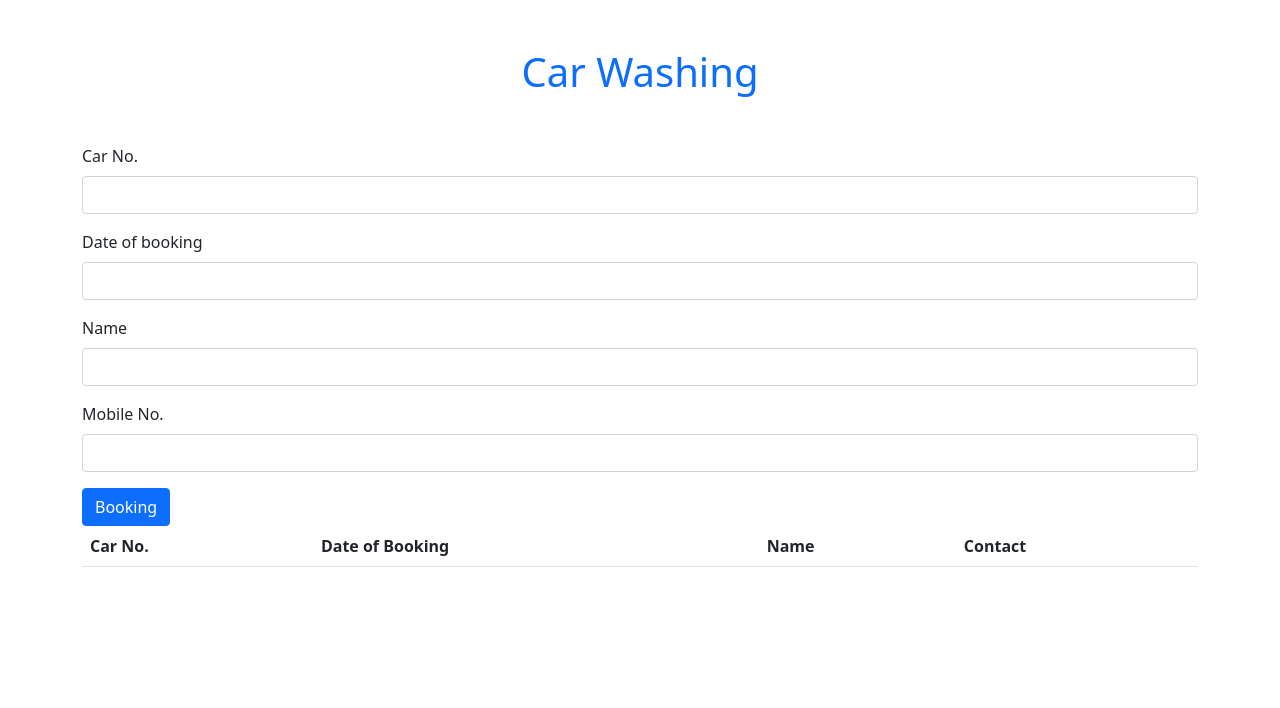
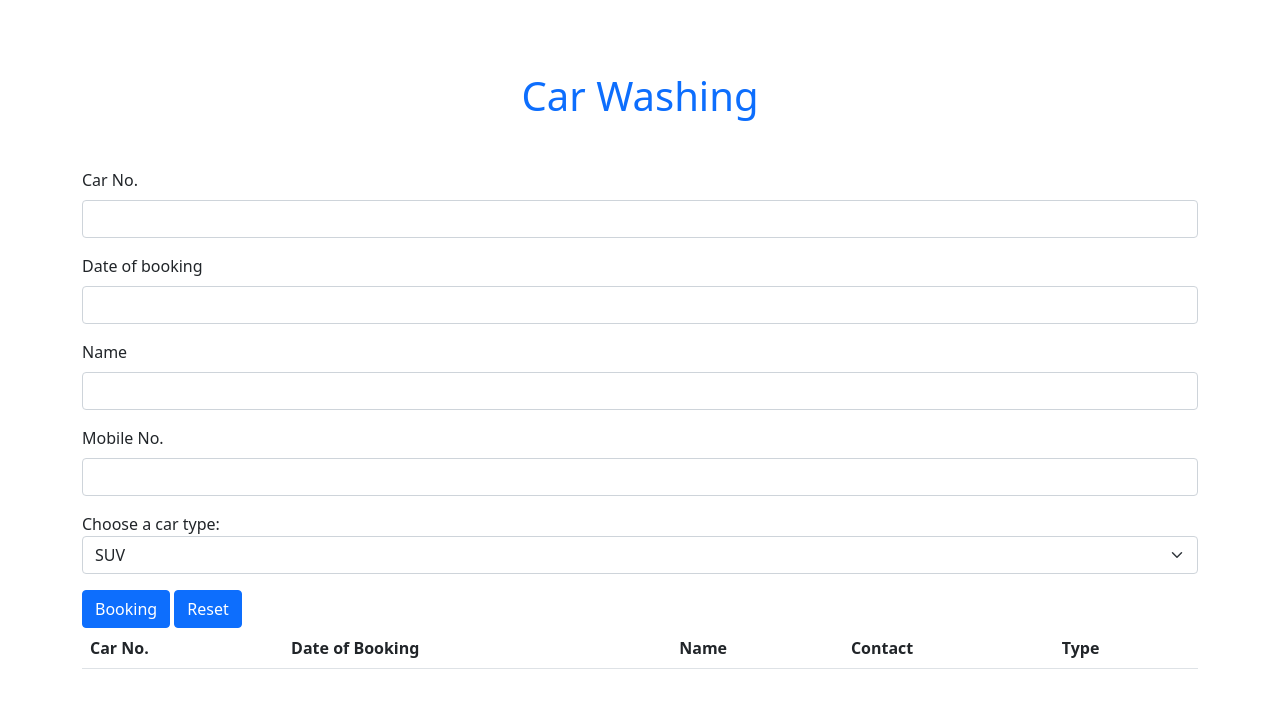
Before and after one commit to kais-odoo/odoo_training, a Python web app: template js_training_01/template/index.html in a window 1280 px wide. Shown: the part 56-764 px from the top of the page. Run offline with Jinja, Linux system fonts and the light colour scheme; the template is opened without the code that fills it, so the values that code supplies are empty.

Commit message:
[imp] in js training async & await

```diff
--- a/js_training_01/static/pract.js
+++ b/js_training_01/static/pract.js
@@ -1,38 +1,49 @@
 
+let formdata;
+let table = document.getElementById("tb_id").getElementsByTagName("tbody")[0];
+var xhttp = new XMLHttpRequest();
 
-
+document.getElementById("reset").addEventListener("click",()=>{
+    resetForm();
+});
 function onFormSubmit(){
 
-    let formdata = readForm(insertData,resetForm);
+    formdata = readForm(insertData,resetForm);
+    console.log(formdata);
 
 
 
 
 
 
-    // console.log(formdata);
+
 
 }
 
 
- function readForm(callback_insertdata, callback_resetdata){
+async function readForm(callback_insertdata, callback_resetdata){
     let formdata = {}
     formdata["car_no"] = document.getElementById("car_no").value;
     formdata["datepicker"] = document.getElementById("datepicker").value;
     formdata["name"] = document.getElementById("name").value;
     formdata["contact"] = document.getElementById("contact").value;
+    formdata["cars_type"] = document.getElementById("cars_type").value;
     callback_insertdata(formdata);
+    const res = await loadDoc(formdata);
     callback_resetdata();
+
+
+
 }
 
 
 function insertData(data){
-    let table = document.getElementById("tb_id").getElementsByTagName("tbody")[0];
+
     let newrow = table.insertRow(table.length);
     return new Promise((resolve,reject)=>{
         setTimeout(()=>{
 
-            if(data.car_no != "" && data.datepicker != "" && data.name != "" && data.contact != ""){
+            if(data.car_no != "" && data.datepicker != "" && data.name != "" && data.contact != "" && data.cars_type != ""){
                 resolve();
 
             }
@@ -40,7 +51,7 @@ function insertData(data){
 
                 reject("Data isn't inserted");
             }
-        },5000);
+        },3000);
     }).then(()=>{
                 cell1 = newrow.insertCell(0);
                 cell1.innerHTML = data.car_no;
@@ -50,6 +61,9 @@ function insertData(data){
                 cell3.innerHTML = data.name;
                 cell4 = newrow.insertCell(3);
                 cell4.innerHTML = data.contact;
+                cell5 = newrow.insertCell(4);
+                cell5.innerHTML = data.cars_type;
+
     },()=>{
         alert("Data is missing")
     });
@@ -62,4 +76,37 @@ function resetForm(){
     document.getElementById("datepicker").value = "";
     document.getElementById("name").value = "";
     document.getElementById("contact").value = "";
+    document.getElementById("cars_type").value = "";
 }
+function loadDoc(data) {
+    return new Promise((resolve)=>{
+        xhttp.onreadystatechange = function(){
+            if (this.readyState == 4 && this.status == 200) {
+                getOffer(this, data.cars_type);
+                resolve();
+              }
+            };
+            xhttp.open("GET", "/static/pract.xml", true);
+            xhttp.send();
+    })
+
+  }
+  function getOffer(xml,carType) {
+    var xmlDoc = xml.responseXML;
+    var suv_offer =xmlDoc.getElementsByTagName("suv")[0].childNodes[0].nodeValue;
+    var muv_offer =xmlDoc.getElementsByTagName("muv")[0].childNodes[0].nodeValue;
+    var sedan_offer =xmlDoc.getElementsByTagName("sedan")[0].childNodes[0].nodeValue;
+    if(carType == "suv"){
+            document.getElementById("marquee_text").innerHTML = suv_offer;
+    }
+    else if(carType == "muv"){
+        document.getElementById("marquee_text").innerHTML = muv_offer;
+    }
+    else if(carType == "sedan"){
+        document.getElementById("marquee_text").innerHTML = sedan_offer;
+    }
+    else{
+        console.log("something went wrong");
+    }
+
+  }
--- a/js_training_01/template/index.html
+++ b/js_training_01/template/index.html
@@ -20,10 +20,10 @@
           <div class="collapse navbar-collapse" id="navbarSupportedContent">
             <ul class="navbar-nav me-auto mb-2 mb-lg-0">
               <li class="nav-item">
-                <a class="nav-link active" aria-current="page" href="index.html">Home</a>
+                <a class="nav-link active" aria-current="page" href="/">Home</a>
               </li>
               <li class="nav-item">
-                <a class="nav-link" href="index.html">Booking</a>
+                <a class="nav-link" href="/">Booking</a>
               </li>
               <!-- <li class="nav-item dropdown">
                 <a class="nav-link dropdown-toggle" href="#" id="navbarDropdown" role="button" data-bs-toggle="dropdown" aria-expanded="false">
@@ -40,9 +40,9 @@
                 <a class="nav-link disabled">Disabled</a>
               </li> -->
             </ul>
-            <form class="d-flex">
-              <input class="form-control me-2" type="search" placeholder="Search" aria-label="Search" onclick="onSearch();">
-              <button class="btn btn-outline-success" type="submit">Search</button>
+            <form class="d-flex" id="form1_data">
+              <input class="form-control me-2" type="search" placeholder="Search" aria-label="Search" id="search_input">
+              <button class="btn btn-outline-success" type="submit" id="search_submit">Search</button>
             </form>
           </div>
         </div>
@@ -51,6 +51,7 @@
 
 
       <div class="container">
+        <marquee class="text-secondary" id="marquee_text"></marquee>
         <h1 class="text-center text-primary mt-5">Car Washing</h1>
         <form action="" method="post" id="form_data"  onsubmit="event.preventDefault();onFormSubmit();">
           <div class="mb-3 mt-5">
@@ -69,7 +70,16 @@
             <label for="contact" class="form-label">Mobile No.</label>
             <input type="text" class="form-control" id="contact" name="contact">
           </div>
+          <div class="mb-3">
+            <label for="cars">Choose a car type:</label>
+              <select class="form-select" name="cars" id="cars_type">
+                <option value="suv">SUV</option>
+                <option value="muv">MUV</option>
+                <option value="sedan">SEDAN</option>
+              </select>
+          </div>
           <button type="submit" class="btn btn-primary" id="submit">Booking</button>
+           <a class="btn btn-primary" id="reset">Reset</a>
         </form>
 
         <table class="table" id="tb_id">
@@ -79,6 +89,7 @@
               <th scope="col">Date of Booking</th>
               <th scope="col">Name</th>
               <th scope="col">Contact</th>
+              <th scope="col">Type</th>
             </tr>
           </thead>
           <tbody>
--- a/js_training_01/werkzueg.py
+++ b/js_training_01/werkzueg.py
@@ -21,6 +21,8 @@ class werkzueg:
 
         self.url_map = Map([
             Rule('/', endpoint='HomePage'),
+            # Rule('/index.html', endpoint='HomePage'),
+
             # Rule('/<short_id>', endpoint='follow_short_link'),
             # Rule('/<short_id>+', endpoint='short_link_details')
         ])
```
Also changed, not shown: js_training_01/static/pract.xml (added, +10 -0 lines).
